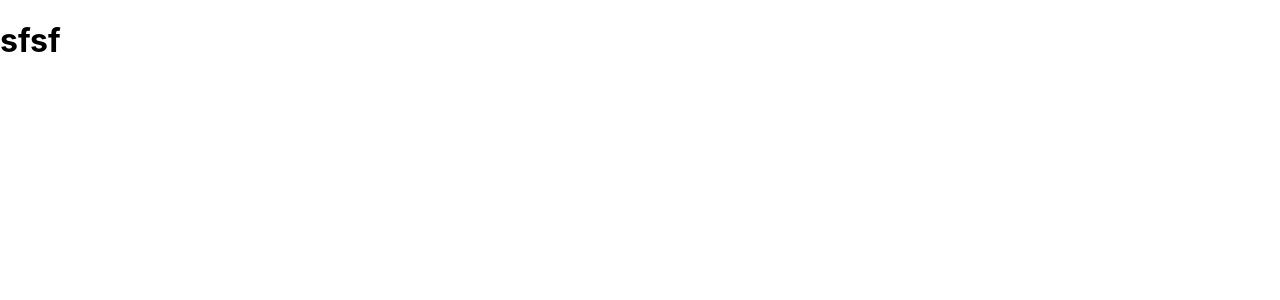
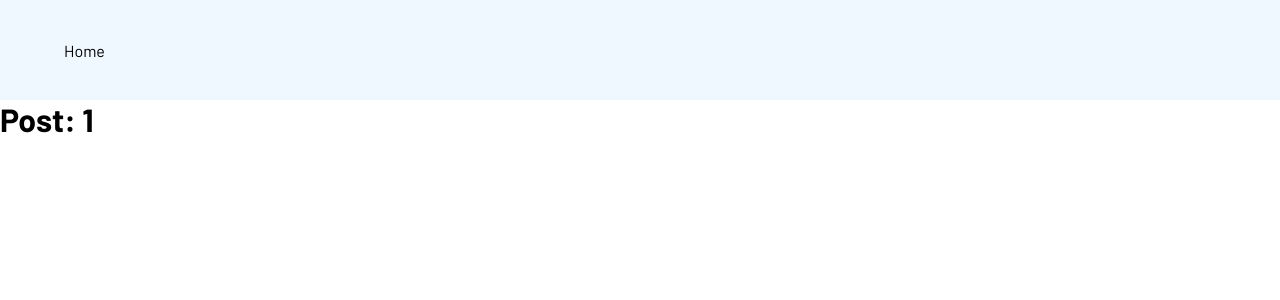
Before and after one commit to VadzimKrasouski/test-aexol, a Next.js app: page /posts/1 in a window 1280 px wide. Shown: the top 300 px of the page. Built offline with nearby package versions, Linux system fonts and the light colour scheme.

Commit message:
-layout, refactor

```diff
--- a/layouts/Layout.tsx
+++ b/layouts/Layout.tsx
@@ -1,46 +1,52 @@
-export{}/*
+import styled from 'styled-components';
+
 import React from 'react';
-import styled from '@emotion/styled';
-import { Head } from 'next/document';
+import Head from 'next/head'
+import Link from 'next/link';
 
-export const siteTitle = 'Next.js Sample Website';
+export const siteTitle = 'Test Website';
 
 interface LayoutProps {
-    home?: boolean;
     pageTitle?: string;
 }
 
-const Header = styled.header`
-    display: flex;
-    height: 150px;
-    width: 100%;
-    background-color: aliceblue;
-    align-items: center;
-    p {
-        margin-right: 25px;
-    }
+const Header = styled.div`
+  display: flex;
+  align-items: center;
+  justify-content: center;
+  height: 100px;
+  width: 100%;
+  position: fixed;
+  top: 0;
+  background-color: aliceblue;
+`;
+
+const Nav = styled.nav`
+  max-width: 1600px;
+  width: 90%;
+  display: flex;
+  justify-content: flex-start;
 `;
 
 const Container = styled.div`
-    display: flex;
-    flex-direction: column;
-    align-items: center;
+  max-width: 1600px;
+  margin: 0 auto;
+  top: 100px;
+  position: relative;
 `;
 
-export const Layout: React.FC<LayoutProps> = ({ children, home, pageTitle }) => {
+export const Layout: React.FC<LayoutProps> = ({children, pageTitle}) => {
     return (
-        <div>
+        <>
             <Head>
-                <title>{pageTitle ? pageTitle : 'Your Title'}</title>
+                <title>{pageTitle ? siteTitle + ' | ' + pageTitle : siteTitle}</title>
             </Head>
             <Header>
-                <p>Nav Link</p>
-                <p>Nav Link</p>
-                <p>Nav Link</p>
-                <p>Nav Link</p>
-                <p>Nav Link</p>
+                <Nav>
+                    <Link href='/'><a>Home</a></Link>
+                </Nav>
             </Header>
             <Container>{children}</Container>
-        </div>
+        </>
     );
-};*/
+};
--- a/pages/_app.tsx
+++ b/pages/_app.tsx
@@ -1,8 +1,8 @@
 import '../styles/globals.css'
 import type { AppProps } from 'next/app'
 
-function MyApp({ Component, pageProps }: AppProps) {
-  return <Component {...pageProps} />
+function MyApp({Component, pageProps}: AppProps) {
+    return <Component {...pageProps} />
 }
 
 export default MyApp
--- /dev/null
+++ b/pages/_document.tsx
@@ -0,0 +1,44 @@
+import Document, { Html, Head, Main, NextScript } from 'next/document';
+
+// commented things are for google analytics
+
+// import { GA_TRACKING_ID } from "@/lib/gtag";
+
+// const isProduction = process.env.NODE_ENV === "production";
+
+export default class MyDocument extends Document {
+    render(): JSX.Element {
+        return (
+            <Html lang="pl-PL">
+                <Head>
+                    {/* enable analytics script only for production */}
+                    {/* {isProduction && (
+            <>
+              <script
+                async
+                src={`https://www.googletagmanager.com/gtag/js?id=${GA_TRACKING_ID}`}
+              />
+              <script
+                // eslint-disable-next-line react/no-danger
+                dangerouslySetInnerHTML={{
+                  __html: `
+            window.dataLayer = window.dataLayer || [];
+            function gtag(){dataLayer.push(arguments);}
+            gtag('js', new Date());
+            gtag('config', '${GA_TRACKING_ID}', {
+              page_path: window.location.pathname,
+            });
+          `,
+                }}
+              />
+            </>
+          )} */}
+                </Head>
+                <body>
+                <Main />
+                <NextScript />
+                </body>
+            </Html>
+        );
+    }
+}
--- a/pages/posts/[id].tsx
+++ b/pages/posts/[id].tsx
@@ -1,5 +1,12 @@
-export default function Post(){
+import { Layout } from '../../layouts/Layout';
+import { useRouter } from 'next/router';
+
+export default function Post() {
+    const router = useRouter()
+    const {id} = router.query
     return (
-       <h1>sfsf</h1>
+        <Layout pageTitle={`Post: ${id}`}>
+            <h1>Post: {id}</h1>
+        </Layout>
     );
 };
--- a/styles/globals.css
+++ b/styles/globals.css
@@ -1,16 +1,22 @@
-html,
-body {
-  padding: 0;
-  margin: 0;
-  font-family: -apple-system, BlinkMacSystemFont, Segoe UI, Roboto, Oxygen,
-    Ubuntu, Cantarell, Fira Sans, Droid Sans, Helvetica Neue, sans-serif;
+@import url('https://fonts.googleapis.com/css?family=Barlow:100,300,400,500,600,700,800,900&display=swap');
+
+*,
+*::after,
+*::before {
+    margin: 0;
+    padding: 0;
+    box-sizing: inherit;
+    transition: 0.3s;
 }
+
+body,
+button {
+    box-sizing: border-box;
+    font-family: 'Barlow', sans-serif;
+}
+
 
 a {
   color: inherit;
   text-decoration: none;
 }
-
-* {
-  box-sizing: border-box;
-}
```
Also changed, not shown: pages/index.tsx (+13 -22 lines).
